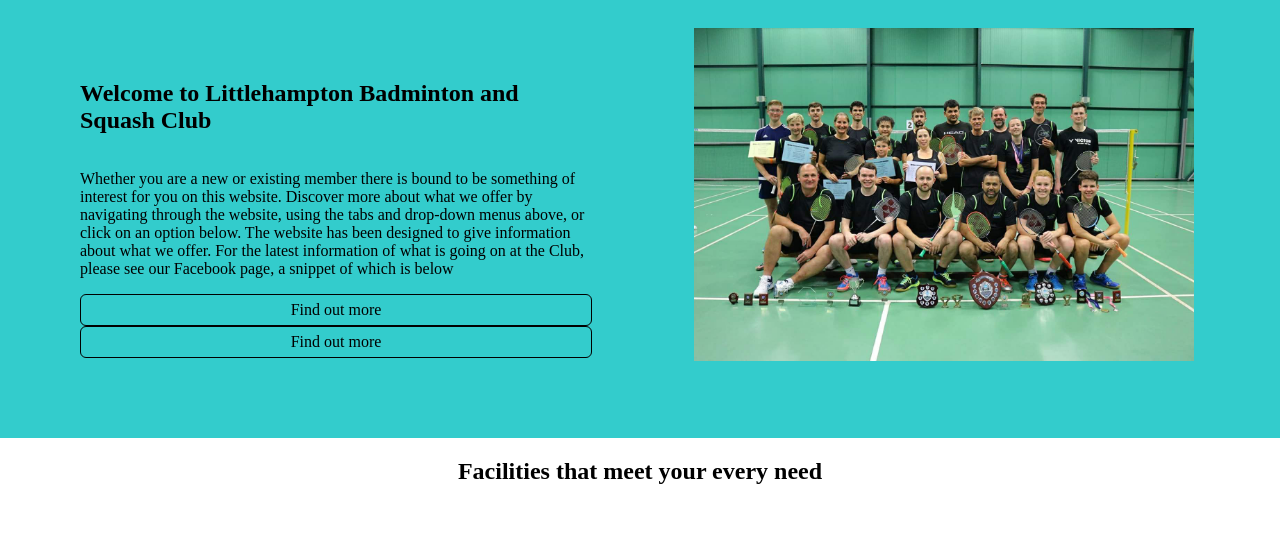
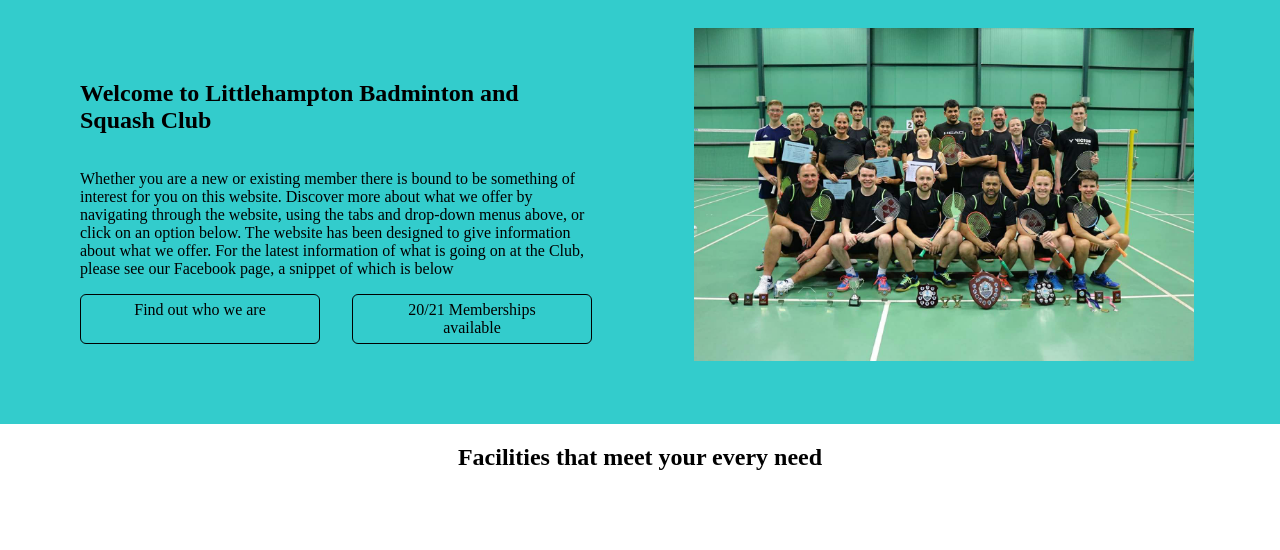
Before and after one commit to Matt-Kissell99/DAP515-Enhancing-Web-Experience, a website: page html-templates/home.html in a window 1280 px wide. Shown: the part 80-630 px from the top of the page. Drawn offline with Linux system fonts and the light colour scheme.

Commit message:
MK CTA button structure + persist chat button

```diff
--- a/html-templates/home.html
+++ b/html-templates/home.html
@@ -33,8 +33,11 @@
                     For the latest information of what is going on at the Club, please see our Facebook page, a snippet of which is below
                 </p>
 
-                <a href="/" class="card-cta-button" href>Find out more</a>
-                <a href="/"  class="card-cta-button" href>Find out more</a>
+                <div class="grid grid--cols-2">
+                    <a href="/"  class="card-cta-button" href>Find out who we are</a>
+                    <a href="/" class="card-cta-button" href>20/21 Memberships available</a>
+                </div>
+
             </div>
 
             <div class="center">
@@ -183,8 +186,7 @@
                     For the latest information of what is going on at the Club, please see our Facebook page, a snippet of which is below
                 </p>
 
-                <a href="/" class="card-cta-button" href>Find out more</a>
-                <a href="/"  class="card-cta-button" href>Find out more</a>
+                <a href="/"  class="card-cta-button" href>Upcoming social events</a>
             </div>
         </div>
 
@@ -295,5 +297,9 @@
             <p>Copyright &#169; Littlehampton Badminton and Squash Club</p>
         </div>
     </div>
+
+    <div id="callButton">
+        <a href="tel:01903 713217" class="card-cta-button call__button-background">Get in touch with us!</a>
+    </div>
 </body>
 </html>
```
